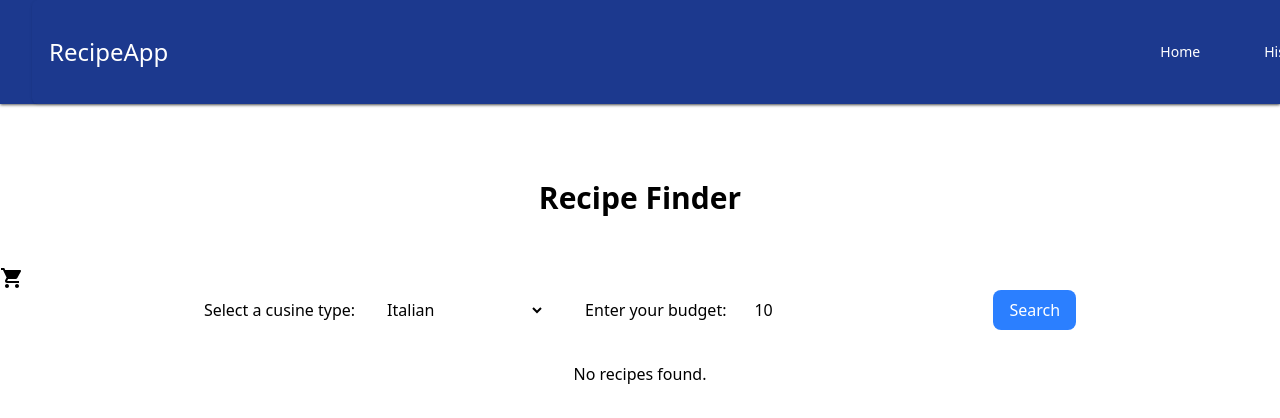
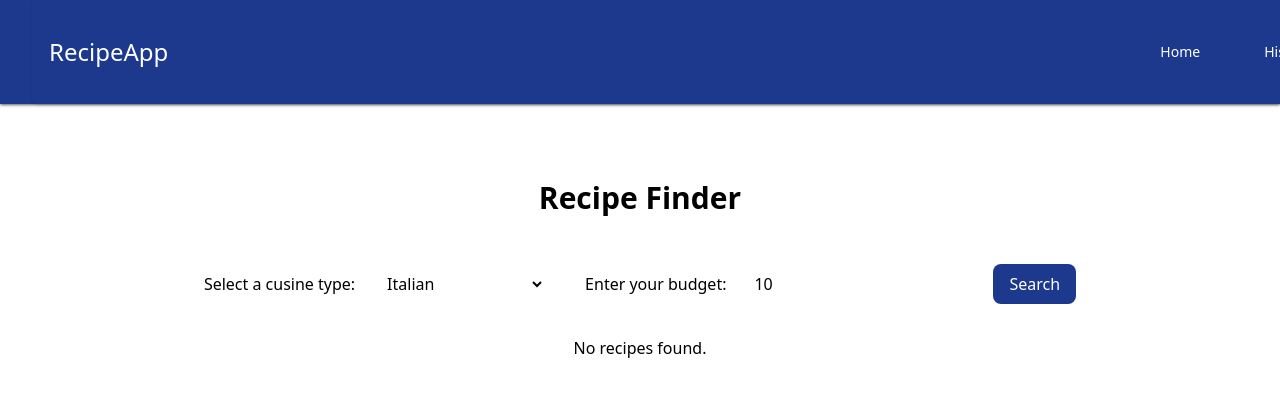
Before and after one commit to diegotaveras/HackIllinois2025, a React (Vite) app in the folder frontend/hackillinois2025/: page / in a window 1280 px wide. Shown: the top 418 px of the page. Built offline with nearby package versions, Linux system fonts and the light colour scheme.

Commit message:
added improvements to home page

```diff
--- a/frontend/hackillinois2025/src/navbar.tsx
+++ b/frontend/hackillinois2025/src/navbar.tsx
@@ -49,7 +49,7 @@
                 <label className="flex row pr-5 pl-10 pt-2">Enter your budget:</label>
                 <input type="number" className="p-2 rounded-lg text-black" placeholder="Budget" value={budget} onChange={(e) => setBudget(Number(e.target.value))}/>
             </div>
-            <button className="bg-blue-500 px-4 py-2 rounded-lg text-white" onClick={handleSearch}> Search </button>
+            <button className="bg-blue-900 px-4 py-2 rounded-lg text-white" onClick={handleSearch}> Search </button>
         </div>
     )
 }
--- a/frontend/hackillinois2025/src/pages/home.tsx
+++ b/frontend/hackillinois2025/src/pages/home.tsx
@@ -33,9 +33,6 @@
       <div>
         <div style={{padding: 90}}></div>
         <h1 className="flex flex-col items-center font-bold text-3xl pb-12">Recipe Finder</h1>
-        {/* <div className="size=20"><Icon /></div> */}
-        {/* <ShoppingCartIcon></ShoppingCartIcon> */}
-        <ShoppingCartIcon />
         <div className="flex flex-col items-center">
           <div className="pb-8">
             <NavBar onSearch={search}></NavBar>
```
